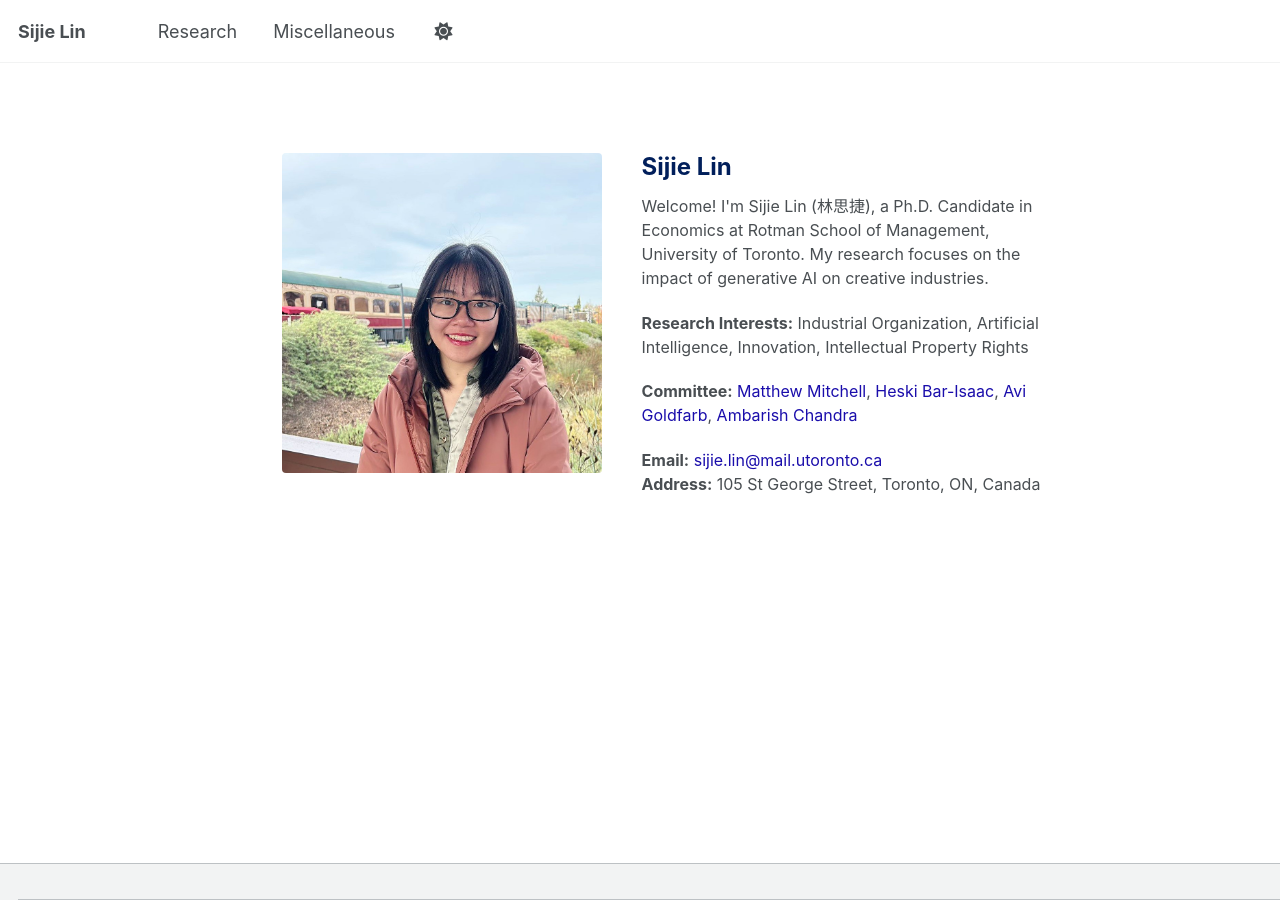
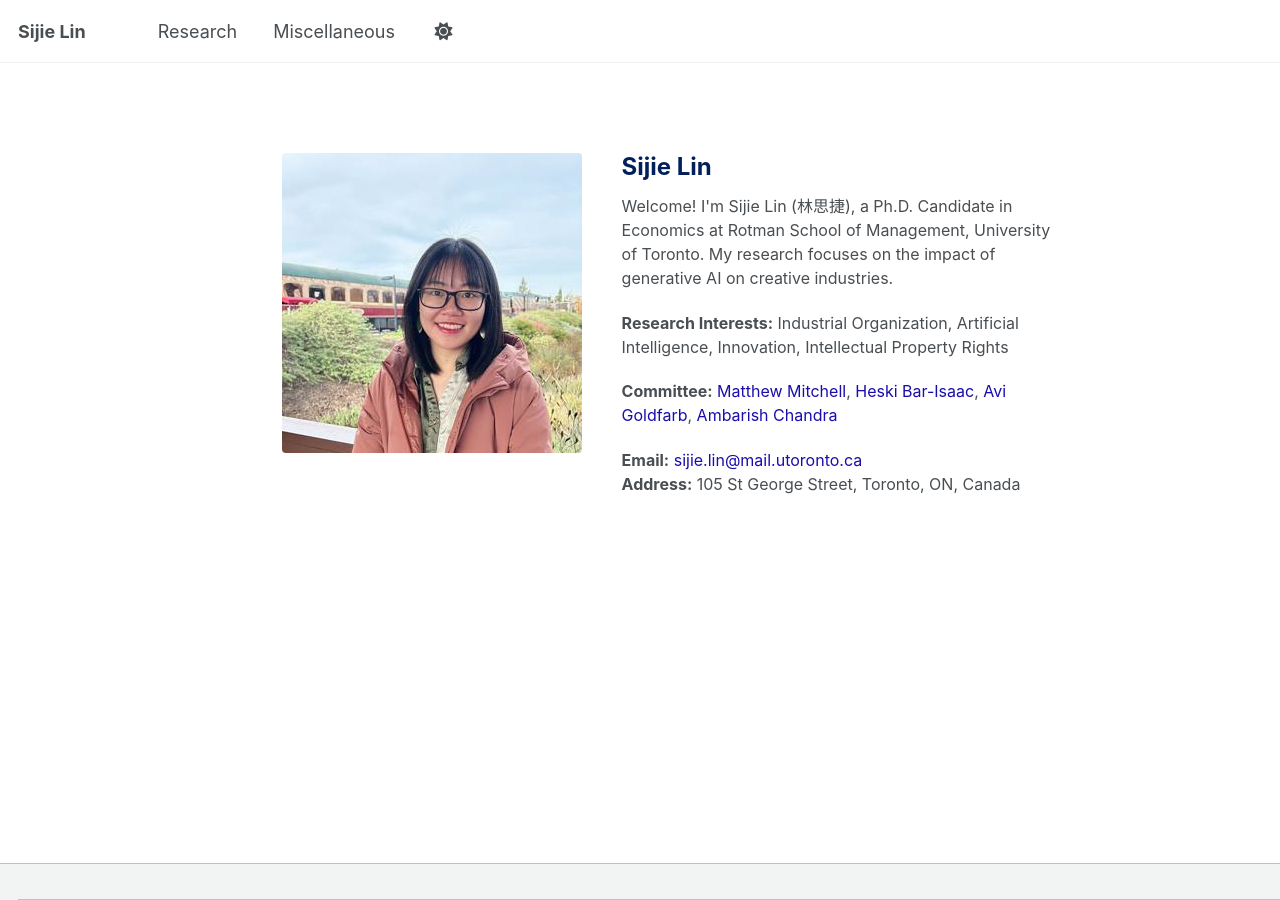
Before and after one commit to sijielin/sijielin.github.io, a Jekyll site: the page built from _pages/about.md, in a window 1280 px wide. Built offline with Jekyll 4.4.1, drawn with Linux system fonts in a browser that asks for light colours.

Commit message:
Update about.md

```diff
--- a/_pages/about.md
+++ b/_pages/about.md
@@ -85,7 +85,7 @@ keywords: ["Sijie Lin", "Economics PhD", "Generative AI", "Rotman", "Innovation"
 
 <div class="profile-container">
   <div class="profile-image-block">
-    <img src="images/photo.jpg" class="main-image" alt="Profile Image">
+    <img src="images/photo_new.jpg" class="main-image" alt="Profile Image">
     <img src="images/ghibli_new.png" class="hover-image" alt="Hover Image">
   </div>
 
```
